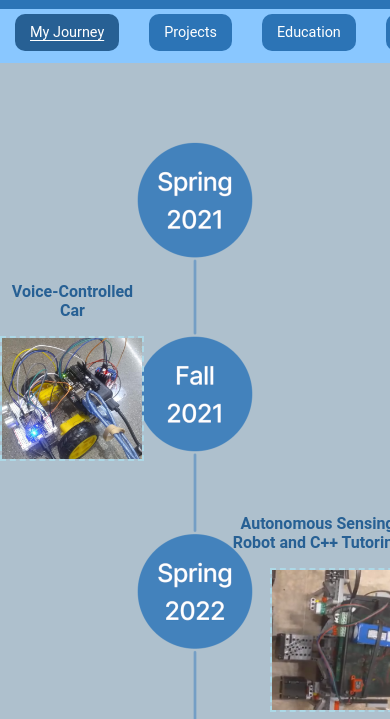
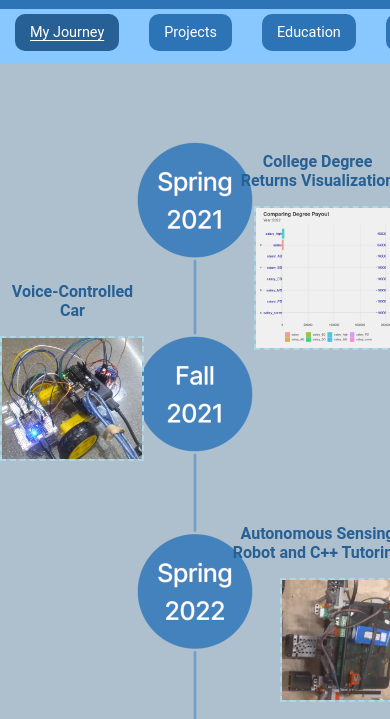
Before and after one commit to CalebTea/CalebTea.github.io, a plain HTML site: page index.html in a window 390 px wide. Shown: the part 116-835 px from the top of the page. Drawn offline with Linux system fonts and the light colour scheme.

Commit message:
Added picture for college returns project

```diff
--- a/CSS/index.css
+++ b/CSS/index.css
@@ -125,6 +125,22 @@ body{
             justify-self: center;
         }
 
+        #Spring2021 {
+            grid-column: 8 / 13;
+            grid-row: 1 / 4;
+        }
+
+            #Spring2021 img {
+                min-width: 300px;
+                max-height: 300px;
+                border: dashed 2px lightblue;
+                margin-left: 1em;
+            }
+
+            #Spring2021 img:hover {
+                border: dashed 2px blue;
+            }
+
         #Fall2021 {
             grid-column: 1 / 6;
             grid-row: 2 / 5;
@@ -213,6 +229,11 @@ body{
         min-width: 260px;
         max-height: 260px;
     }
+
+    #Spring2021 img {
+        min-width: 240px;
+        max-height: 240px;
+    }
 }
 
 @media screen and (max-width: 680px) {
@@ -234,6 +255,11 @@ body{
         max-height: 200px;
     }
 
+    #Spring2021 img {
+        min-width: 180px;
+        max-height: 180px;
+    }
+
     main h3 {
         font-size: 100%;
     }
@@ -248,6 +274,11 @@ body{
     #Spring2022 img {
         min-width: 160px;
         max-height: 160px;
+    }
+
+    #Spring2021 img {
+        min-width: 140px;
+        max-height: 1400px;
     }
 }
 
@@ -268,4 +299,9 @@ body{
         min-width: 140px;
         max-height: 140px;
     }
+
+    #Spring2022 img {
+        min-width: 120px;
+        max-height: 120px;
+    }
 }
--- a/index.html
+++ b/index.html
@@ -20,6 +20,10 @@
     </header>
     <main>
         <img id="timeline" src="Images/timeline.png">
+        <div id="Spring2021">
+            <h3>College Degree Returns Visualization</h3>
+            <a href="projects.html#collegepicture"><img src="Images/college.gif"></a>
+        </div>
         <div id="Fall2021">
             <h3>Voice-Controlled Car</h3>
             <a href="projects.html#carpicture"><img src="Images/car.png"></a>
```
Also changed, not shown: CSS/contact_me.css (+6 -2 lines), CSS/education.css (+6 -2 lines), projects.html (+1 -1 lines), Images/college.gif (added).
